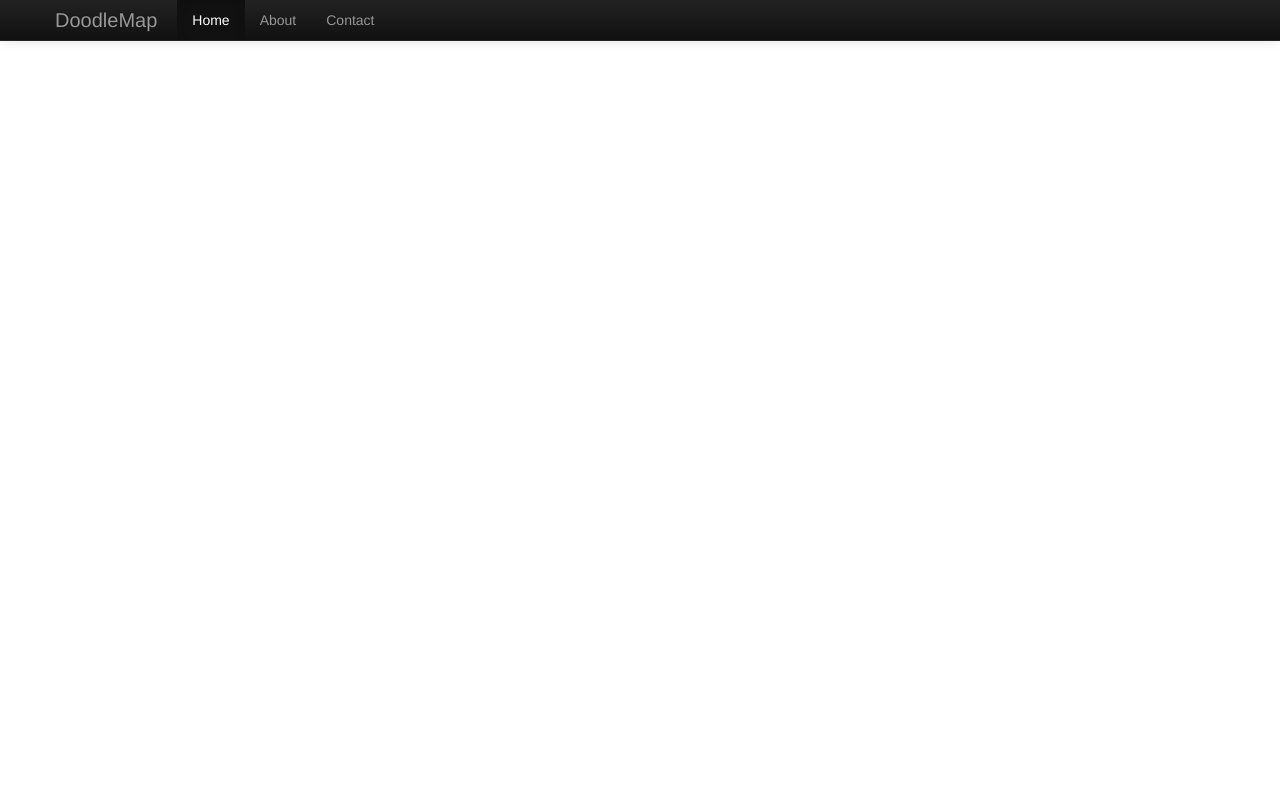
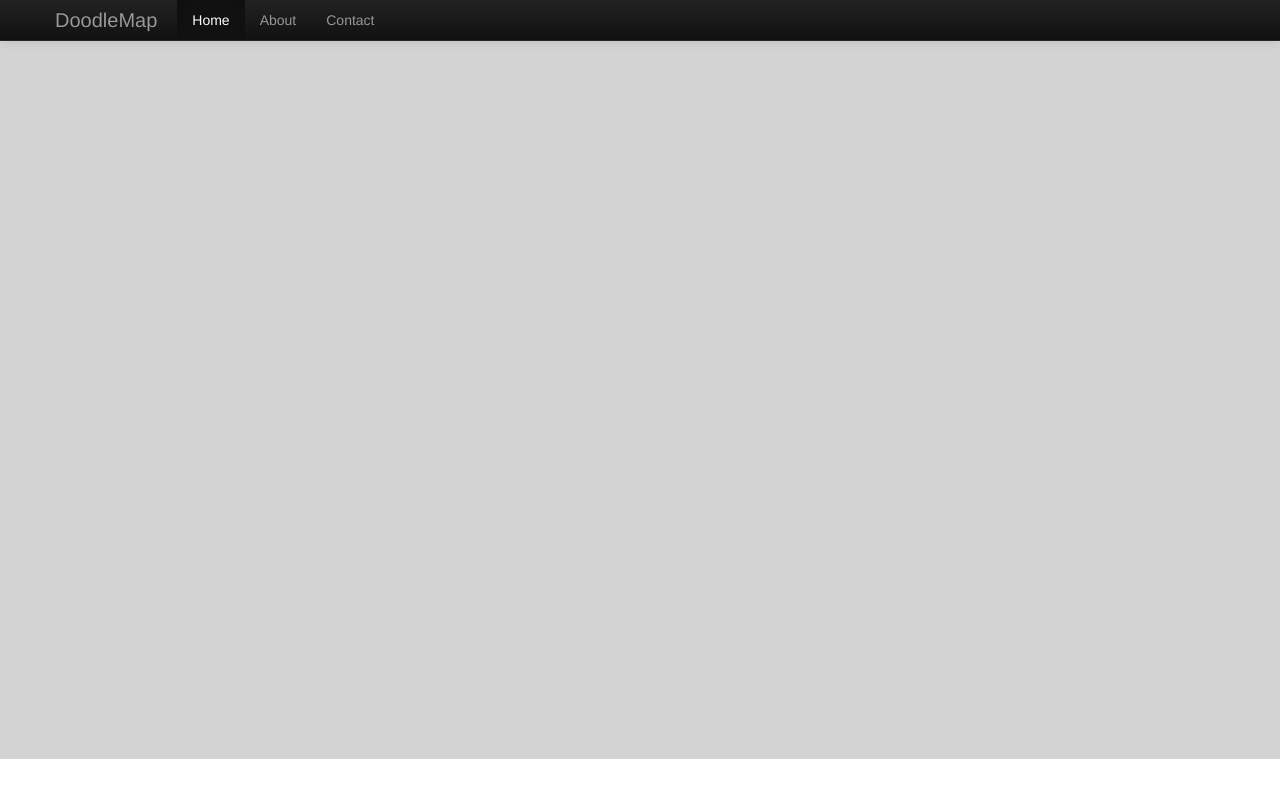
Before and after one commit to ironfroggy/doodlemap, a plain HTML site: page static/index.html in a window 1280 px wide. Drawn offline with Linux system fonts and the light colour scheme.

Commit message:
Drawing and saving

```diff
--- a/static/boot.js
+++ b/static/boot.js
@@ -12,5 +12,5 @@ require.config({
 require([
     'Plasmid',
 ], function(plasmid) {
-    DoodleApp.initialize(plasmid);
+    DoodleModule.app.initialize(plasmid);
 });
--- a/static/doodle.js
+++ b/static/doodle.js
@@ -1,26 +1,154 @@
-var DoodleApp = new function() {
+var DoodleModule = new function() {
     appname = "doodlemap";
 
-    app = angular.module('DoodleApp', []);
-    app.directive('doodlepad', function() {
-        return function(scope, element, attrs) {
-            console.log(element);
-        }
-    });
+    app = this.app = angular.module('DoodleApp', []);
 
-    this.initialize = function(plasmid) {
+    app.initialize = function(plasmid) {
         this.plasmid = plasmid;
 
         this.db = new plasmid.Database({
             name: appname,
             schema: {
-                version: 1,
+                version: 2,
                 stores: {
                     doodles: {
+                        sync: false,
+                    },
+                    strokes: {
                         sync: false,
                     }
                 }
             },
         });
+
+        DoodleModule.saving = 0;
+        this.db.saveStroke = function(from, to) {
+            DoodleModule.saving += 1;
+            console.log('saving...', DoodleModule.saving);
+            this.stores.strokes.put(null, {
+                from: from,
+                to: to,
+                color: 'black',
+            }).then(function(){
+                DoodleModule.saving -= 1;
+                console.log('saving...', DoodleModule.saving);
+            });
+        };
+
+        this.db.on('opensuccess', function() {
+            DoodleModule.app.db.stores.strokes.walk()
+                .on('each', function(record) {
+                    app.scope.drawStrokes([
+                        record.value.from,
+                        record.value.to
+                    ]);
+                })
+            ;
+        });
     }
+
+    app.factory('Strokes', function() {
+        app.data = new function() {
+            this.background = 'lightgrey';
+        };
+        return app.data;
+    });
+
+    app.controller('PlayStrokes', function($scope, Strokes) {
+        app.scope = $scope;
+
+        $scope.redraw = function() {
+            var ctx = $scope.ctx
+            ,   width = $scope.width
+            ,   height = $scope.height
+            ;
+            ctx.fillStyle = Strokes.background;
+            ctx.fillRect(0, 0, width, height);
+        }
+
+        $scope.drawStrokes = function(strokes) {
+            var ctx = $scope.ctx;
+
+            if (strokes.length >= 2) {
+                ctx.fillStyle = 'black';
+                ctx.beginPath();
+                ctx.moveTo(strokes[0].x, strokes[0].y);
+                for (var i=1; i < strokes.length; i++) {
+                    ctx.lineTo(strokes[i].x, strokes[i].y);
+                }
+                ctx.stroke();
+            }
+        };
+
+        $scope.recordStroke = function(pos) {
+            var last_pos = this.last_pos;
+            this.last_pos = pos;
+            if (last_pos && pos) {
+                this.drawStrokes([
+                    last_pos,
+                    pos
+                ]);
+                app.db.saveStroke(last_pos, pos);
+            }
+        };
+    });
+
+    function getContext(el) {
+        if (!el.ctx) {
+            el.ctx = el[0].getContext('2d');
+        }
+        return el.ctx;
+    }
+
+    app.directive('display', function() {
+        return function($scope, element, attrs) {
+            var width = window.innerWidth
+            ,   height = window.innerHeight
+            ,   padding = parseInt($('body').css('padding-left'))
+            ;
+
+            height -= $('.navbar').height();
+            width -= padding * 2;
+            height -= padding * 2
+
+            element.attr({ width: width, height: height });
+            var ctx = getContext(element);
+
+            $scope.ctx = ctx;
+            $scope.width = width;
+            $scope.height = height;
+
+            $scope.redraw();
+        }
+    });
+
+    app.directive('draw', function() {
+        return function($scope, element, attrs) {
+            var ctx = getContext(element);
+            $scope.drawing = false;
+
+            function pos(e) {
+                var offset = element.offset();
+                return {
+                    x: e.pageX - offset.left,
+                    y: e.pageY - offset.top
+                }
+            }
+
+            element.on('mousemove', function(e) {
+                if ($scope.drawing) {
+                    $scope.recordStroke(pos(e));
+                }
+            });
+
+            element.on('mousedown', function(e) {
+                $scope.drawing = true;
+            });
+
+            element.on('mouseup mouseleave', function(e) {
+                $scope.drawing = false;
+                $scope.last_pos = null;
+            });
+        }
+    });
 }
--- a/static/index.html
+++ b/static/index.html
@@ -14,6 +14,9 @@
             require(['boot']);
         </script>
         <style>
+            body {
+                overflow: hidden;
+            }
         </style>
     </head>
 
@@ -39,7 +42,7 @@
         </div>
 
         <div ng-app=DoodleApp>
-            <canvas doodlepad></canvas>
+            <canvas draw display ng-controller=PlayStrokes></canvas>
         </div>
     </body>
 </html>
```
Also changed, not shown: 3 other files.
